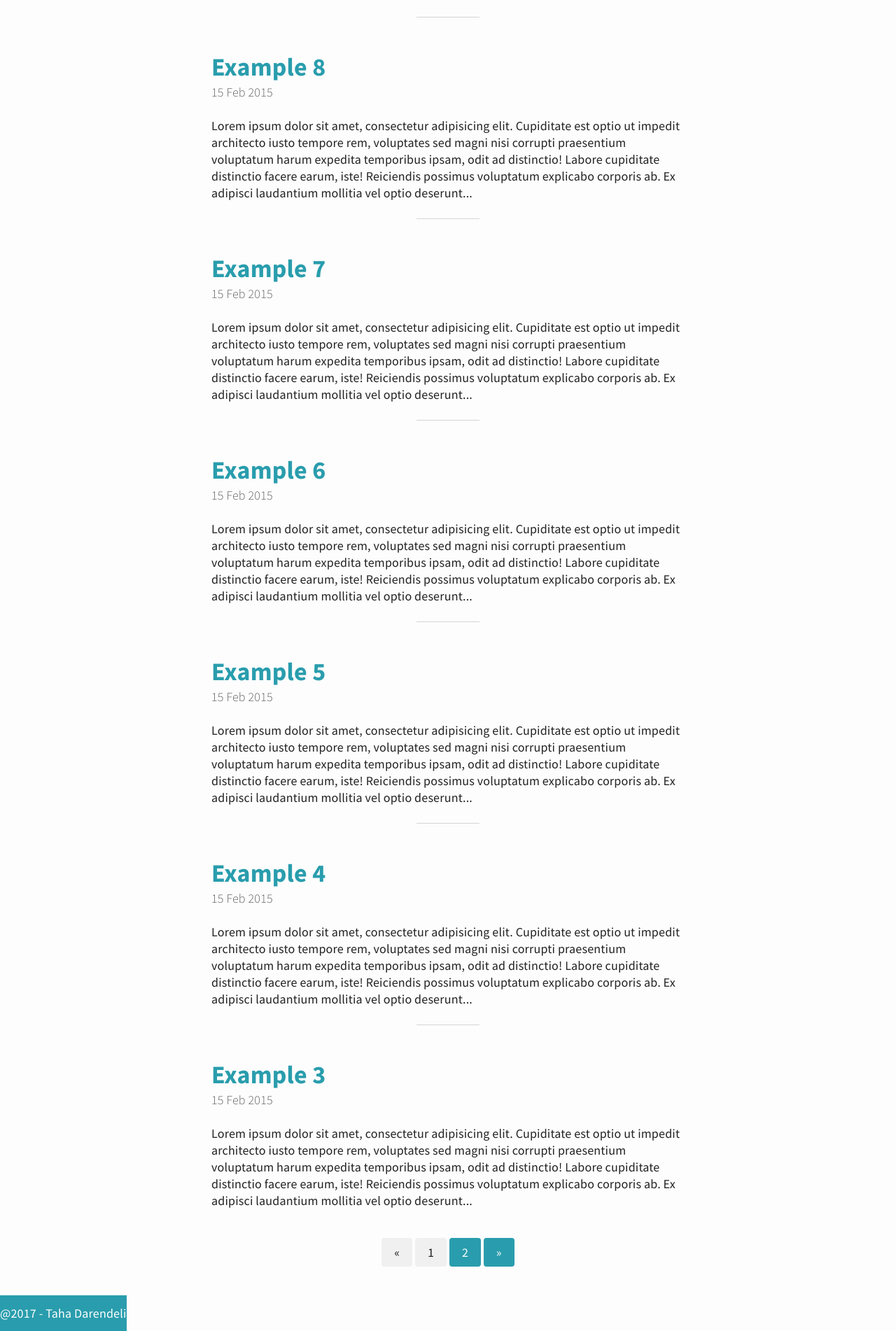
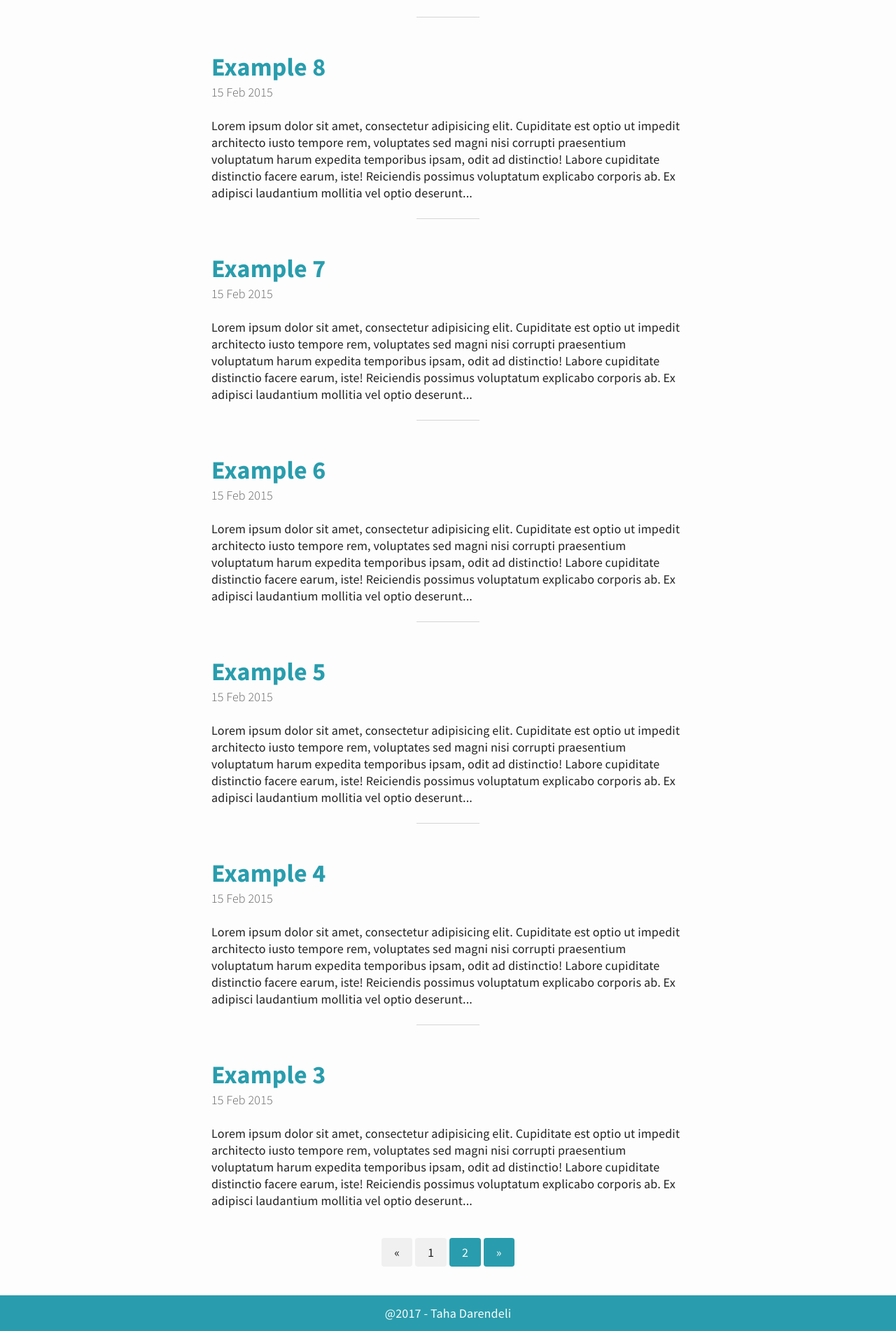
Before and after one commit to tahadarendeli/tahadarendeli.github.io, a Jekyll site: the page built from index.html, in a window 1280 px wide. Shown: the part 743-2645 px from the top of the page at 70% size. Built offline with Jekyll 4.4.1, drawn with Linux system fonts in a browser that asks for light colours; the list of posts is cut into pages by our own code.

Commit message:
Update layout.scss

```diff
--- a/_sass/layout.scss
+++ b/_sass/layout.scss
@@ -250,7 +250,8 @@ code {
 footer {
   background-color: $main-color;
   color: $background-color;
-  position:fixed;
+  position:relative;
+  bottom: 0px;
   text-align: center;
   padding: 0.6667em 0;
 }
```
